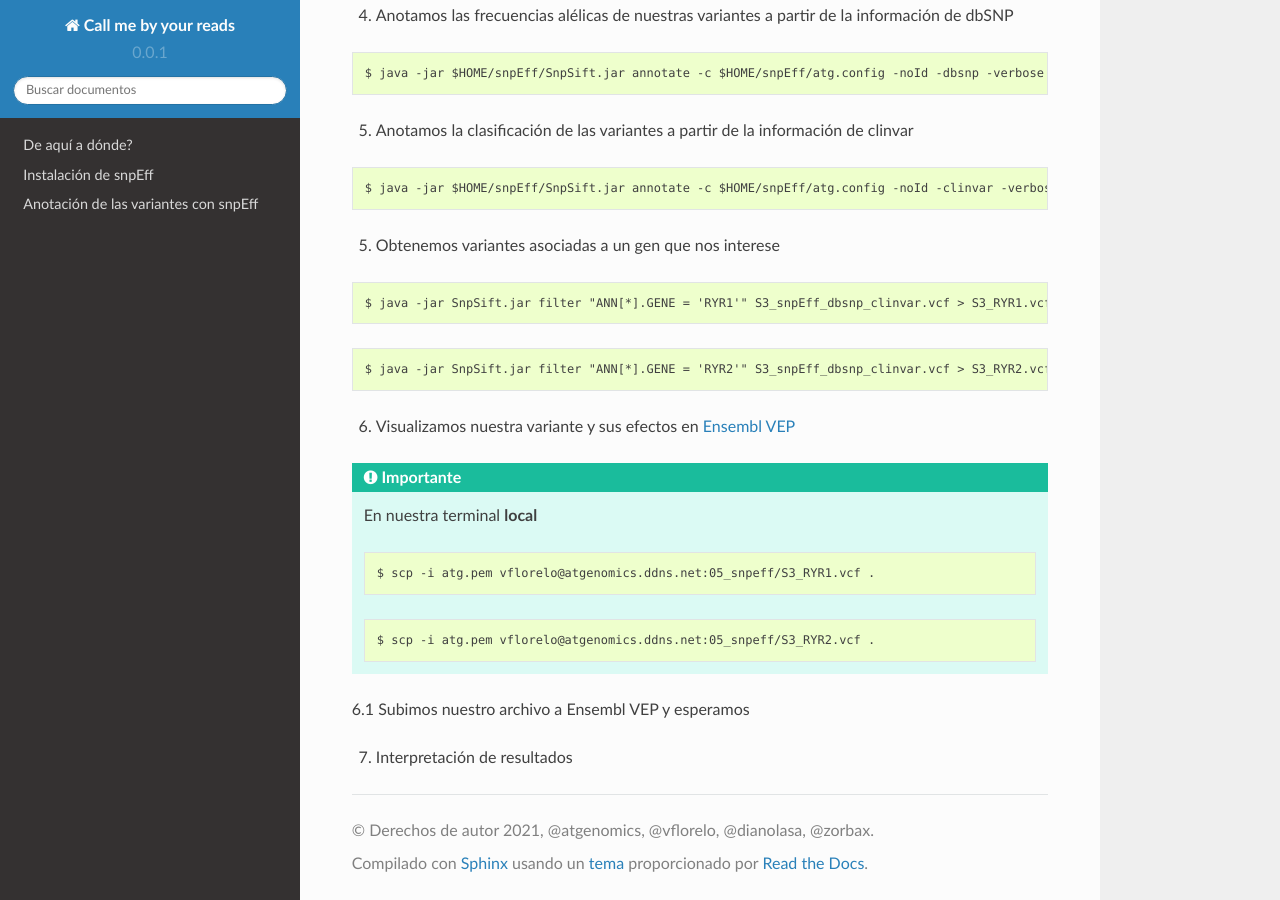
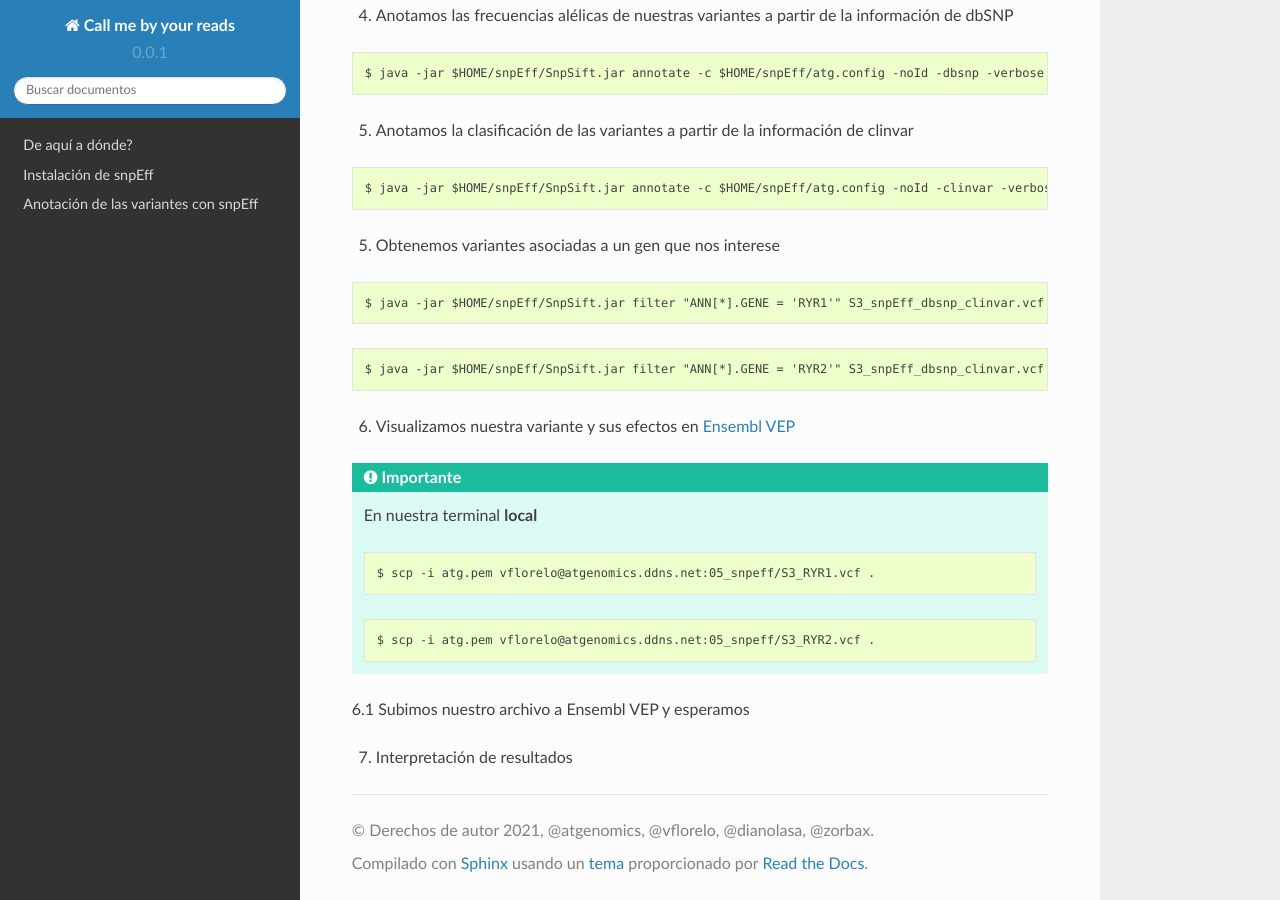
Before and after one commit to vflorelo/Call-me-by-your-reads, a Sphinx documentation site: the page built from docs/source/snpeff.rst, in a window 1280 px wide and 900 px high, scrolled down 3628 px. Built offline with Sphinx 7.4.7 and the Read the Docs theme 2.0.0, drawn with Linux system fonts in a browser that asks for light colours.

Commit message:
So long and thanks for all the fish

```diff
--- a/docs/source/snpeff.rst
+++ b/docs/source/snpeff.rst
@@ -192,11 +192,11 @@ Anotación de las variantes con snpEff
 
 ::
 
-	$ java -jar SnpSift.jar filter "ANN[*].GENE = 'RYR1'" S3_snpEff_dbsnp_clinvar.vcf > S3_RYR1.vcf
+	$ java -jar $HOME/snpEff/SnpSift.jar filter "ANN[*].GENE = 'RYR1'" S3_snpEff_dbsnp_clinvar.vcf > S3_RYR1.vcf
 
 ::
 
-	$ java -jar SnpSift.jar filter "ANN[*].GENE = 'RYR2'" S3_snpEff_dbsnp_clinvar.vcf > S3_RYR2.vcf
+	$ java -jar $HOME/snpEff/SnpSift.jar filter "ANN[*].GENE = 'RYR2'" S3_snpEff_dbsnp_clinvar.vcf > S3_RYR2.vcf
 
 6. Visualizamos nuestra variante y sus efectos en `Ensembl VEP <https://www.ensembl.org/info/docs/tools/vep/index.html>`_
 
```
